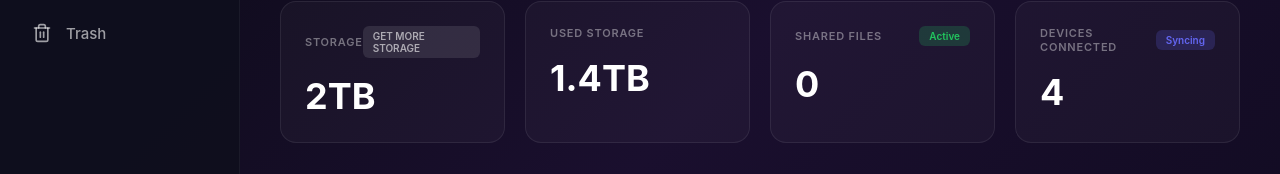
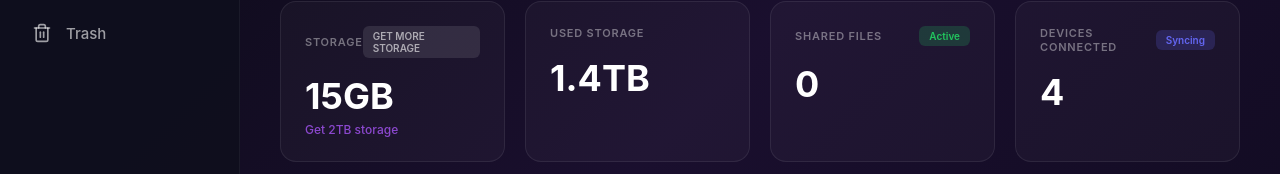
Before and after one commit to wwwbarca4k-lgtm/google-drive-clone, a Next.js app: page / in a window 1280 px wide. Shown: the part 237-411 px from the top of the page. Built offline with nearby package versions, Linux system fonts and the light colour scheme; no server answers.

Commit message:
Change storage to 15GB, add Get 2TB storage text

```diff
--- a/src/components/Dashboard.module.css
+++ b/src/components/Dashboard.module.css
@@ -124,6 +124,13 @@
     font-size: 36px;
     font-weight: 700;
     color: #fff;
+}
+
+.statSmallText {
+    font-size: 12px;
+    color: rgba(168, 85, 247, 0.8);
+    margin-top: 4px;
+    font-weight: 500;
 }
 
 /* Content Grid */
--- a/src/components/Dashboard.tsx
+++ b/src/components/Dashboard.tsx
@@ -138,7 +138,8 @@ export default function Dashboard() {
                         <span className={styles.statLabel}>STORAGE</span>
                         <span className={styles.statBadge}>GET MORE STORAGE</span>
                     </div>
-                    <div className={styles.statValue}>2TB</div>
+                    <div className={styles.statValue}>15GB</div>
+                    <div className={styles.statSmallText}>Get 2TB storage</div>
                 </div>
                 <div className={styles.statCard}>
                     <div className={styles.statHeader}>
```
